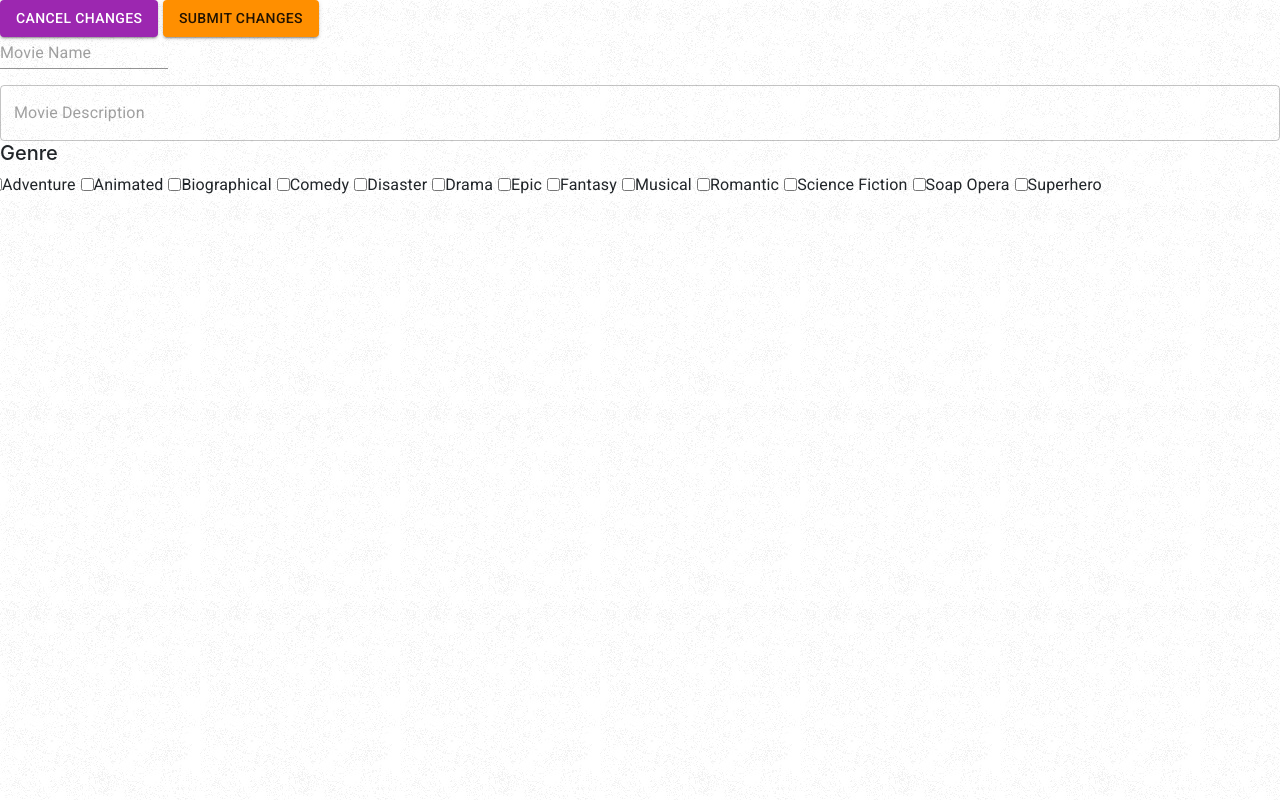
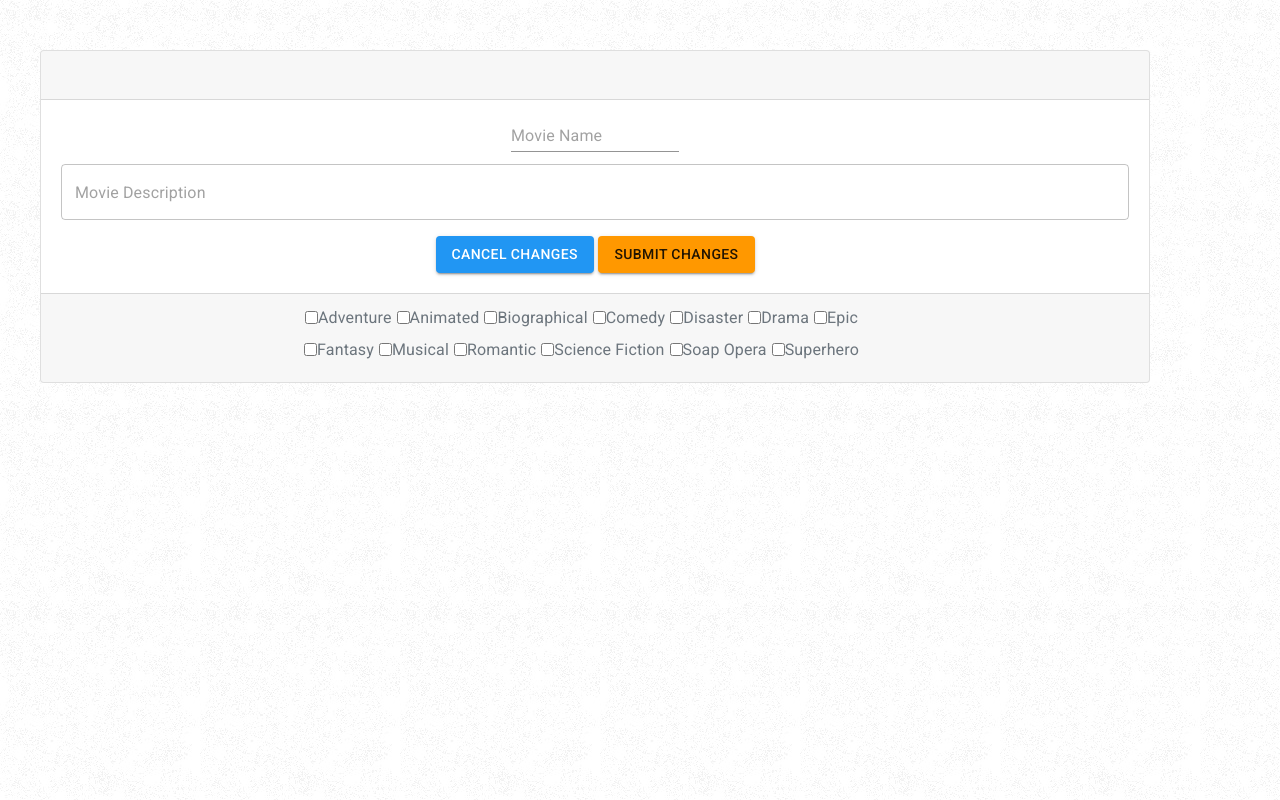
Before and after one commit to tannguyen1024/movie_db_with_sagas, a React (Create React App) app: page /edit in a window 1280 px wide. Built offline with nearby package versions, Linux system fonts and the light colour scheme; no server answers.

Commit message:
Styling added to details and edit change

```diff
--- a/src/components/App/App.js
+++ b/src/components/App/App.js
@@ -17,13 +17,13 @@ import Edit from '../Edit/Edit';
 import 'typeface-roboto';
 import { MuiThemeProvider } from '@material-ui/core/';
 import { createMuiTheme } from '@material-ui/core/styles';
-import { purple, amber } from '@material-ui/core/colors';
+import { blue, orange } from '@material-ui/core/colors';
 
 const myTheme = createMuiTheme({
   palette: {
-    primary: purple,
+    primary: blue,
     secondary: {
-      main: amber[800]
+      main: orange[500]
     }
   }
 });
--- a/src/components/Details/Details.jsx
+++ b/src/components/Details/Details.jsx
@@ -2,6 +2,7 @@ import React, { Component } from 'react';
 import { connect } from 'react-redux';
 import { Button } from '@material-ui/core';
 import axios from 'axios';
+import { Card, Row, Col, Container } from 'react-bootstrap';
 
 class Details extends Component {
 
@@ -20,19 +21,21 @@ class Details extends Component {
 
     render() {
         // console.log('History is:', this.props.history) /* No longer needed */
-        return (
-            <div className="page">
-                <Button color="primary" variant="contained" onClick={this.home}>Back to List</Button> <Button color="secondary" variant="contained" onClick={this.handleClick}>Edit Movie</Button>
-                <tr>
-                    <td>NAME: {this.props.reduxState.clickedMovie.title}</td>
-                </tr><br />
-                <tr>
-                    <td>DESCRIPTION: {this.props.reduxState.clickedMovie.description}</td>
-                </tr><br />
-                <tr>
-                    <td>GENRE: {this.props.reduxState.genres.map(movies => <span>{movies.name} </span>)}</td>
-                </tr>
-            </div>
+        return (<>
+            <Container style={{ margin: "50px 25px 25px 25px" }}>
+                <Card className="text-center">
+                    <Card.Header><img src={this.props.reduxState.clickedMovie.poster}/></Card.Header>
+                    <Card.Body>
+                        <Card.Title>{this.props.reduxState.clickedMovie.title}</Card.Title>
+                        <Card.Text>
+                            {this.props.reduxState.clickedMovie.description}
+                        </Card.Text>
+                        <Button color="primary" variant="contained" onClick={this.home}>Back to List</Button> <Button color="secondary" variant="contained" onClick={this.handleClick}>Edit Movie</Button>
+                    </Card.Body>
+                    <Card.Footer className="text-muted">{this.props.reduxState.genres.map(movies => <span>{movies.name} </span>)}</Card.Footer>
+                </Card>
+            </Container>
+        </>
         )
     }
 }
--- a/src/components/Edit/Edit.jsx
+++ b/src/components/Edit/Edit.jsx
@@ -2,9 +2,10 @@ import React, { Component } from 'react';
 import { connect } from 'react-redux';
 import { Button, Input, TextField, FormControlLabel } from '@material-ui/core';
 // import axios from 'axios';
+import { Card, Row, Col, Container } from 'react-bootstrap';
 
 class Edit extends Component {
-    state = { id: this.props.reduxState.clickedMovie.id, title: this.props.reduxState.clickedMovie.title, description: this.props.reduxState.clickedMovie.description}
+    state = { id: this.props.reduxState.clickedMovie.id, title: this.props.reduxState.clickedMovie.title, description: this.props.reduxState.clickedMovie.description, poster: this.props.reduxState.clickedMovie.poster }
 
     cancel = () => {
         this.props.history.push('/details')
@@ -48,27 +49,33 @@ class Edit extends Component {
     render() {
         return (
             <>
-                <Button color="primary" variant="contained" onClick={this.cancel}>Cancel Changes</Button> <Button color="secondary" variant="contained" onClick={this.handleSubmit}>Submit Changes</Button><br/>
-                <p><Input onChange={this.handleChange} type="text" variant="contained" color="secondary" fullWidth={false} multiline={true} width="520" placeholder="Movie Name" defaultValue={this.props.reduxState.clickedMovie.title} /></p>
-                <TextField onChange={this.handleChange2} type="text" variant="outlined" fullWidth={true} multiline={true} placeholder="Movie Description" defaultValue={this.props.reduxState.clickedMovie.description} /><br />
-
-                <h5>Genre</h5>
-
+                <Container style={{ margin: "50px 25px 25px 25px" }}>
+                    <Card className="text-center">
+                        <Card.Header><img src={this.props.reduxState.clickedMovie.poster} /></Card.Header>
+                        <Card.Body>
+                            <Card.Title><Input onChange={this.handleChange} type="text" variant="contained" color="secondary" fullWidth={false} multiline={true} width="520" placeholder="Movie Name" defaultValue={this.props.reduxState.clickedMovie.title} /></Card.Title>
+                            <Card.Text>
+                                <TextField onChange={this.handleChange2} type="text" variant="outlined" fullWidth={true} multiline={true} placeholder="Movie Description" defaultValue={this.props.reduxState.clickedMovie.description} />
+                            </Card.Text>
+                            <Button color="primary" variant="contained" onClick={this.cancel}>Cancel Changes</Button> <Button color="secondary" variant="contained" onClick={this.handleSubmit}>Submit Changes</Button><br />
+                        </Card.Body>
+                        <Card.Footer className="text-muted">
                             <FormControlLabel control={<input type="checkbox" defaultChecked={this.state.adventure} value="Adventure" color="primary" />} label="Adventure" />
-                <FormControlLabel control={<input type="checkbox" defaultChecked={this.state.animated}  value="Animated" color="primary" />} label="Animated" />
+                            <FormControlLabel control={<input type="checkbox" defaultChecked={this.state.animated} value="Animated" color="primary" />} label="Animated" />
                             <FormControlLabel control={<input type="checkbox" defaultChecked={this.state.biographical} value="Biographical" color="primary" />} label="Biographical" />
                             <FormControlLabel control={<input type="checkbox" defaultChecked={this.state.comedy} value="Comedy" color="primary" />} label="Comedy" />
                             <FormControlLabel control={<input type="checkbox" defaultChecked={this.state.disaster} value="Disaster" color="primary" />} label="Disaster" />
                             <FormControlLabel control={<input type="checkbox" defaultChecked={this.state.drama} value="Drama" color="primary" />} label="Drama" />
-                <FormControlLabel control={<input type="checkbox" defaultChecked={this.state.epic} value="Epic" color="primary" />} label="Epic" />
+                            <FormControlLabel control={<input type="checkbox" defaultChecked={this.state.epic} value="Epic" color="primary" />} label="Epic" /><br/>
                             <FormControlLabel control={<input type="checkbox" defaultChecked={this.state.fantasy} value="Fantasy" color="primary" />} label="Fantasy" />
                             <FormControlLabel control={<input type="checkbox" defaultChecked={this.state.musical} value="Musical" color="primary" />} label="Musical" />
                             <FormControlLabel control={<input type="checkbox" defaultChecked={this.state.romantic} value="Romantic" color="primary" />} label="Romantic" />
                             <FormControlLabel control={<input type="checkbox" defaultChecked={this.state.science_fiction} value="Science Fiction" color="primary" />} label="Science Fiction" />
                             <FormControlLabel control={<input type="checkbox" defaultChecked={this.state.soap_opera} value="Soap Opera" color="primary" />} label="Soap Opera" />
                             <FormControlLabel control={<input type="checkbox" defaultChecked={this.state.superhero} value="Superhero" color="primary" />} label="Superhero" />
-
-                <br />
+            </Card.Footer>
+                    </Card>
+                </Container>
             </>
         )
     }
--- a/src/components/MovieItem/MovieItem.jsx
+++ b/src/components/MovieItem/MovieItem.jsx
@@ -26,7 +26,7 @@ class MovieItem extends Component {
                         </Col>
                         <Col>
                             <Card style={{ boxShadow: "2px 2px 20px  #000000" }}>
-                                <Card.Header>{this.props.movies.title}<span style={{ float: "right" }}><Button variant="outline-dark" size="sm" onClick={this.handleClick}>Edit</Button></span></Card.Header>
+                                <Card.Header>{this.props.movies.title}<span style={{ float: "right" }}><Button variant="outline-dark" size="sm" onClick={this.handleClick}>Details</Button></span></Card.Header>
                                 <Card>{this.props.movies.description}</Card>
                             </Card>
                         </Col>
```
Lines whose indentation alone changed are shown as unchanged.
